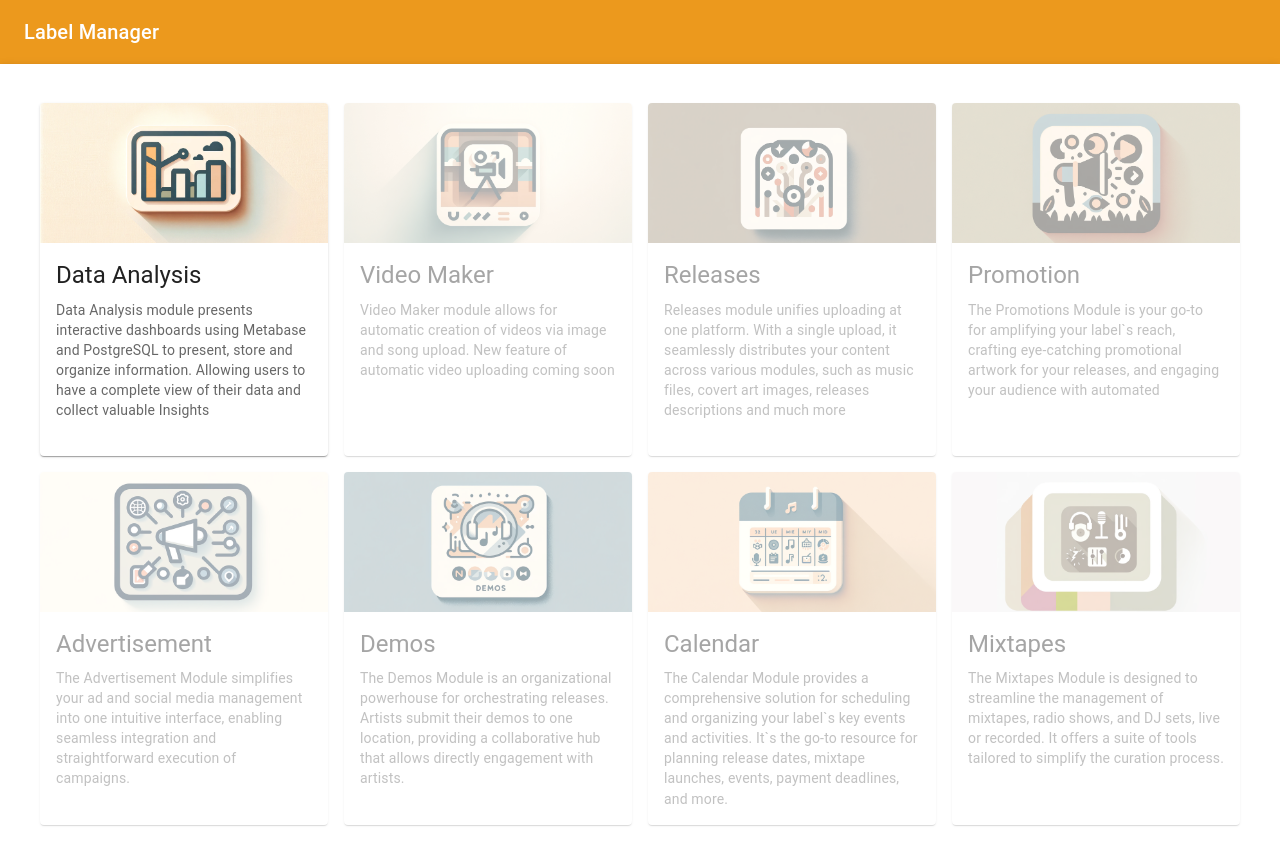
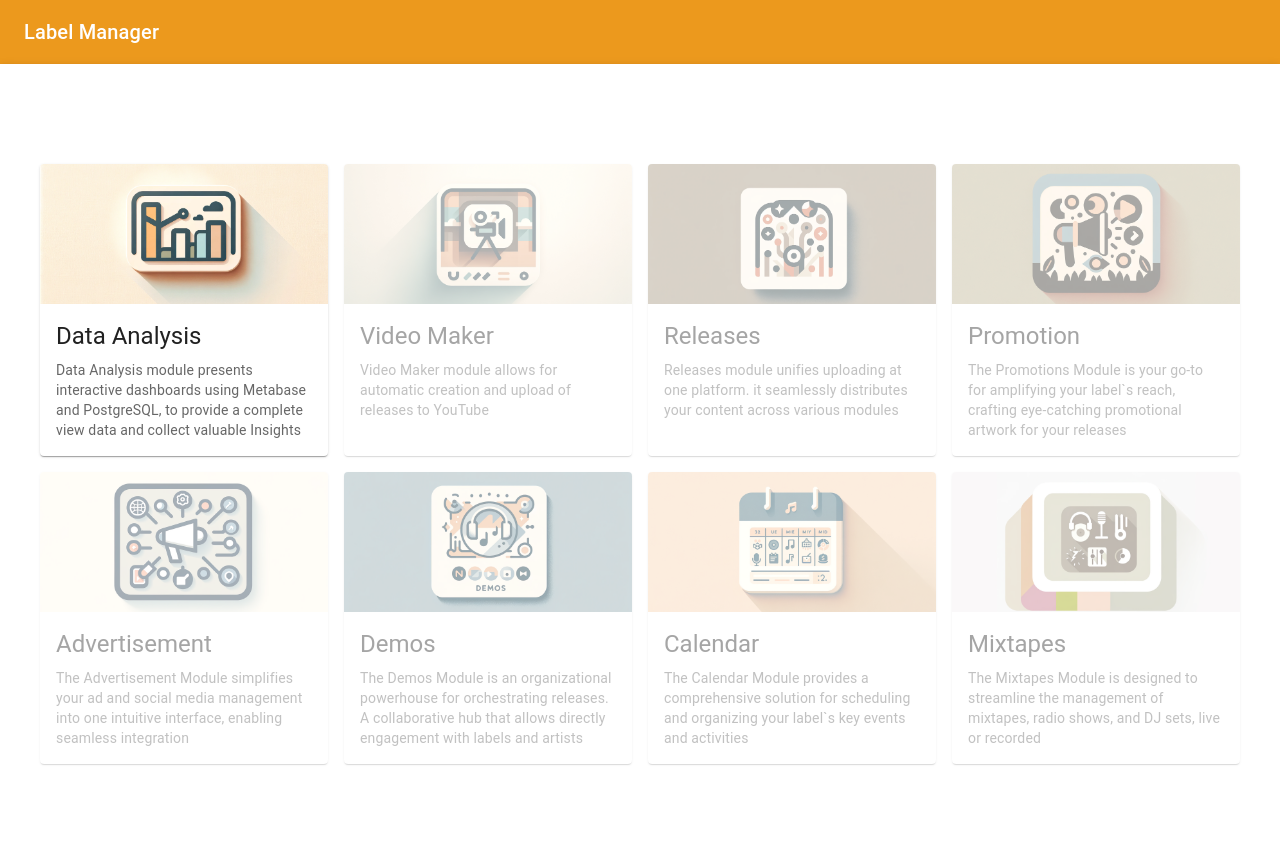
Before and after one commit to TTRDevs/label-manager, a React (Vite) app: page /home in a window 1280 px wide. Built offline with nearby package versions, Linux system fonts and the light colour scheme.

Commit message:
description card modules updates

```diff
--- a/src/Pages/LandingPage/LandingPageCardDisplay.tsx
+++ b/src/Pages/LandingPage/LandingPageCardDisplay.tsx
@@ -2,15 +2,19 @@
 import LandingPageIndividualCard from "./LandingPageIndividualCard";
 import Box from '@mui/material/Box';
 import moduleCardData from './modulesCardData'; // Ensure the file name is correct
+import { useTheme } from '@mui/material/styles';
+import useMediaQuery from '@mui/material/useMediaQuery';
 
 export default function LandingPageCardDisplay() {
+    const theme = useTheme();
+    const matches = useMediaQuery(theme.breakpoints.down('md')); // 'md' is typically around 960px
+
     const moduleNames = Object.keys(moduleCardData);
 
     return (
         <Box sx={{
             display: 'grid',
-            gridTemplateColumns: 'repeat(4, 1fr)', // Creates 4 columns
-            gridTemplateRows: 'repeat(2, 1fr)', // Creates 2 rows
+            gridTemplateColumns: matches ? 'repeat(2, 1fr)' : 'repeat(4, 1fr)', // 2 columns on small screens, 4 columns otherwise
             gap: 2, // Adjust gap as needed
             justifyContent: 'center',
             alignItems: 'start', // Adjusted for grid
--- a/src/Pages/LandingPage/LandingPageIndividualCard.tsx
+++ b/src/Pages/LandingPage/LandingPageIndividualCard.tsx
@@ -27,7 +27,7 @@ export default function LandingPageIndividualCard({ title }: CardProp) {
     }
 
         return (
-            <Card sx={{ maxWidth: 300, height: '100%', display: 'flex', flexDirection: 'column', opacity: moduleData.available ? 1 : 0.4 }}>
+            <Card sx={{ maxWidth: 300, height: '100%', maxHeight: 300, minWidth: 150, display: 'flex', flexDirection: 'column', opacity: moduleData.available ? 1 : 0.4 }}>
                 <CardActionArea disabled={!moduleData.available} onClick={handleNavigation} sx={{ flex: 1 }}>
                     <CardMedia
                         component="img"
--- a/src/Pages/LandingPage/modulesCardData.ts
+++ b/src/Pages/LandingPage/modulesCardData.ts
@@ -23,56 +23,56 @@ export interface ModuleCardData {
 const moduleCardData: ModuleCardData = {
     'data-analysis': {
         title: 'Data Analysis',
-        text: 'Data Analysis module presents interactive dashboards using Metabase and PostgreSQL to present, store and organize information. Allowing users to have a complete view of their data and collect valuable Insights',
+        text: 'Data Analysis module presents interactive dashboards using Metabase and PostgreSQL, to provide a complete view data and collect valuable Insights',
         image:  dataAnalysisImage,
         path: '/app/data-analysis',
         available: true
     },
     'video-maker': {
         title: 'Video Maker',
-        text: 'Video Maker module allows for automatic creation of videos via image and song upload. New feature of automatic video uploading coming soon',
+        text: 'Video Maker module allows for automatic creation and upload of releases to YouTube',
         image: videoMakerImage,
         path: '/app/youtube-manager',
         available: false
     },
     'releases': {
         title: 'Releases',
-        text: 'Releases module unifies uploading at one platform. With a single upload, it seamlessly distributes your content across various modules, such as music files, covert art images, releases descriptions and much more',
+        text: 'Releases module unifies uploading at one platform. it seamlessly distributes your content across various modules',
         image: releasesImage,
         path: '/app/youtube-manager',
         available: false
     },
     'promotion': {
         title: 'Promotion',
-        text: 'The Promotions Module is your go-to for amplifying your label`s reach, crafting eye-catching promotional artwork for your releases, and engaging your audience with automated',
+        text: 'The Promotions Module is your go-to for amplifying your label`s reach, crafting eye-catching promotional artwork for your releases',
         image: promosImage,
         path: '/app/youtube-manager',
         available: false
     },
     'advertisement': {
         title: 'Advertisement',
-        text: 'The Advertisement Module simplifies your ad and social media management into one intuitive interface, enabling seamless integration and straightforward execution of campaigns.',
+        text: 'The Advertisement Module simplifies your ad and social media management into one intuitive interface, enabling seamless integration',
         image: adImage,
         path: '/app/youtube-manager',
         available: false
     },
     'demos': {
         title: 'Demos',
-        text: 'The Demos Module is an organizational powerhouse for orchestrating releases. Artists submit their demos to one location, providing a collaborative hub that allows directly engagement with artists.',
+        text: 'The Demos Module is an organizational powerhouse for orchestrating releases. A collaborative hub that allows directly engagement with labels and artists',
         image: demosImage,
         path: '/app/youtube-manager',
         available: false
     },
     'calendar': {
         title: 'Calendar',
-        text: 'The Calendar Module provides a comprehensive solution for scheduling and organizing your label`s key events and activities. It`s the go-to resource for planning release dates, mixtape launches, events, payment deadlines, and more.',
+        text: 'The Calendar Module provides a comprehensive solution for scheduling and organizing your label`s key events and activities',
         image: calendarImage,
         path: '/app/youtube-manager',
         available: false
     },
     'mixtapes': {
         title: 'Mixtapes',
-        text: 'The Mixtapes Module is designed to streamline the management of mixtapes, radio shows, and DJ sets, live or recorded. It offers a suite of tools tailored to simplify the curation process.',
+        text: 'The Mixtapes Module is designed to streamline the management of mixtapes, radio shows, and DJ sets, live or recorded',
         image: mixtapesImage,
         path: '/app/youtube-manager',
         available: false
@@ -81,3 +81,88 @@ const moduleCardData: ModuleCardData = {
 
 
 export default moduleCardData;
+
+// import dataAnalysisImage from './../../assets/DataAnalysis.webp';
+// import videoMakerImage from './../../assets/VideoMaker.webp'
+// import releasesImage from './../../assets/Releases2.webp'
+// import promosImage from './../../assets/Promos.webp'
+// import demosImage from './../../assets/Demos.webp'
+// import calendarImage from './../../assets/Calendar.webp'
+// import adImage from './../../assets/Ad.webp'
+// import mixtapesImage from './../../assets/Mixtapes.webp'
+
+// export interface ModuleCardInfo {
+//     title: string;
+//     text: string;
+//     image: string; // Change 'any' to 'string' if your images are imported as modules
+//     path: string;
+//     available: boolean;
+// }
+
+// export interface ModuleCardData {
+//     [key: string]: ModuleCardInfo | undefined; // Index signature
+// }
+
+
+// const moduleCardData: ModuleCardData = {
+//     'data-analysis': {
+//         title: 'Data Analysis',
+//         text: 'Data Analysis module presents interactive dashboards using Metabase and PostgreSQL to present, store and organize information. Allowing users to have a complete view of their data and collect valuable Insights',
+//         image:  dataAnalysisImage,
+//         path: '/app/data-analysis',
+//         available: true
+//     },
+//     'video-maker': {
+//         title: 'Video Maker',
+//         text: 'Video Maker module allows for automatic creation and upload of videos via image and song upload. New feature of automatic video uploading coming soon',
+
+//         image: videoMakerImage,
+//         path: '/app/youtube-manager',
+//         available: false
+//     },
+//     'releases': {
+//         title: 'Releases',
+//         text: 'Releases module unifies uploading at one platform. With a single upload, it seamlessly distributes your content across various modules, such as music files, covert art images, releases descriptions and much more',
+//         image: releasesImage,
+//         path: '/app/youtube-manager',
+//         available: false
+//     },
+//     'promotion': {
+//         title: 'Promotion',
+//         text: 'The Promotions Module is your go-to for amplifying your label`s reach, crafting eye-catching promotional artwork for your releases, and engaging your audience with automated',
+//         image: promosImage,
+//         path: '/app/youtube-manager',
+//         available: false
+//     },
+//     'advertisement': {
+//         title: 'Advertisement',
+//         text: 'The Advertisement Module simplifies your ad and social media management into one intuitive interface, enabling seamless integration and straightforward execution of campaigns.',
+//         image: adImage,
+//         path: '/app/youtube-manager',
+//         available: false
+//     },
+//     'demos': {
+//         title: 'Demos',
+//         text: 'The Demos Module is an organizational powerhouse for orchestrating releases. Artists submit their demos to one location, providing a collaborative hub that allows directly engagement with artists.',
+//         image: demosImage,
+//         path: '/app/youtube-manager',
+//         available: false
+//     },
+//     'calendar': {
+//         title: 'Calendar',
+//         text: 'The Calendar Module provides a comprehensive solution for scheduling and organizing your label`s key events and activities. It`s the go-to resource for planning release dates, mixtape launches, events, payment deadlines, and more.',
+//         image: calendarImage,
+//         path: '/app/youtube-manager',
+//         available: false
+//     },
+//     'mixtapes': {
+//         title: 'Mixtapes',
+//         text: 'The Mixtapes Module is designed to streamline the management of mixtapes, radio shows, and DJ sets, live or recorded. It offers a suite of tools tailored to simplify the curation process.',
+//         image: mixtapesImage,
+//         path: '/app/youtube-manager',
+//         available: false
+//     },
+// };
+
+
+// export default moduleCardData;
```
